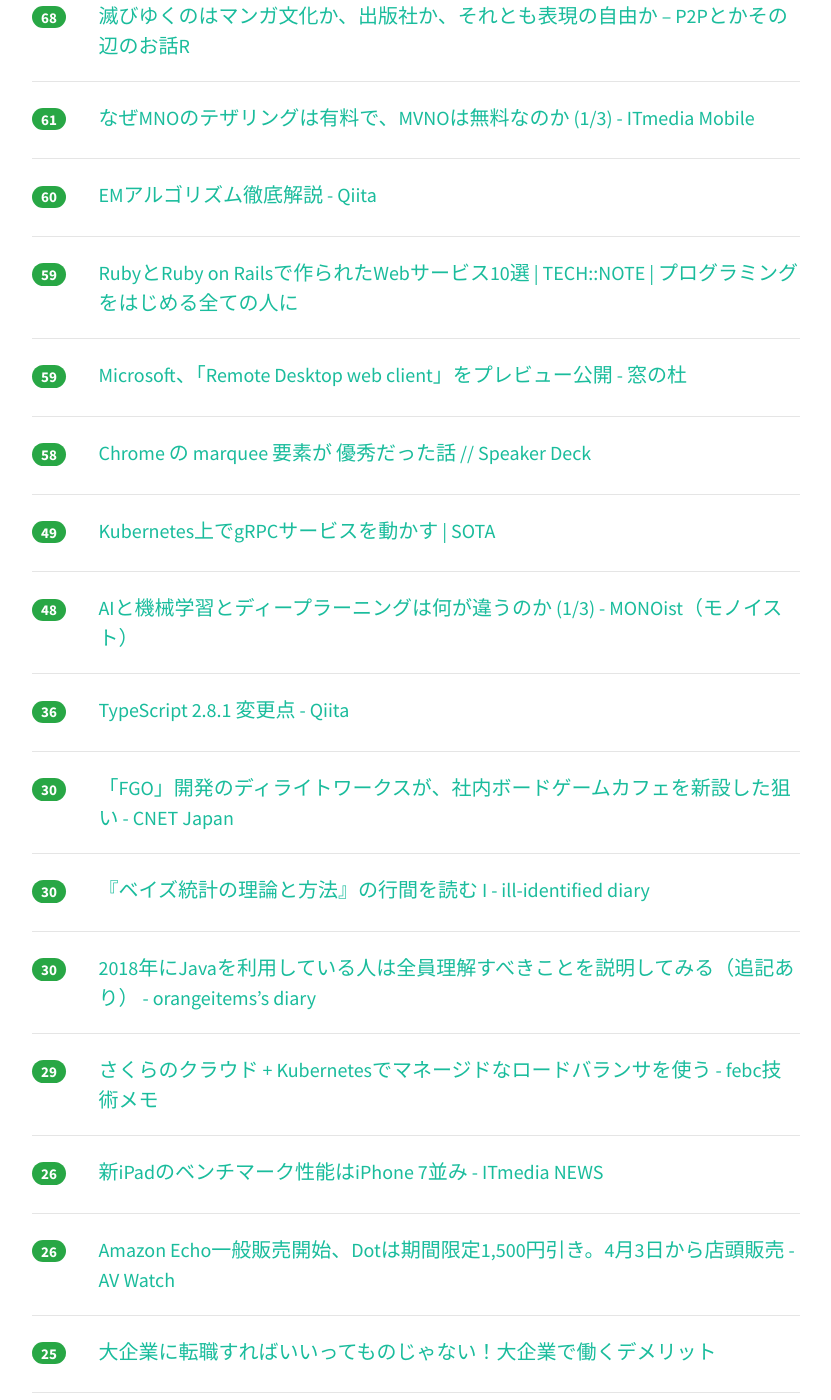
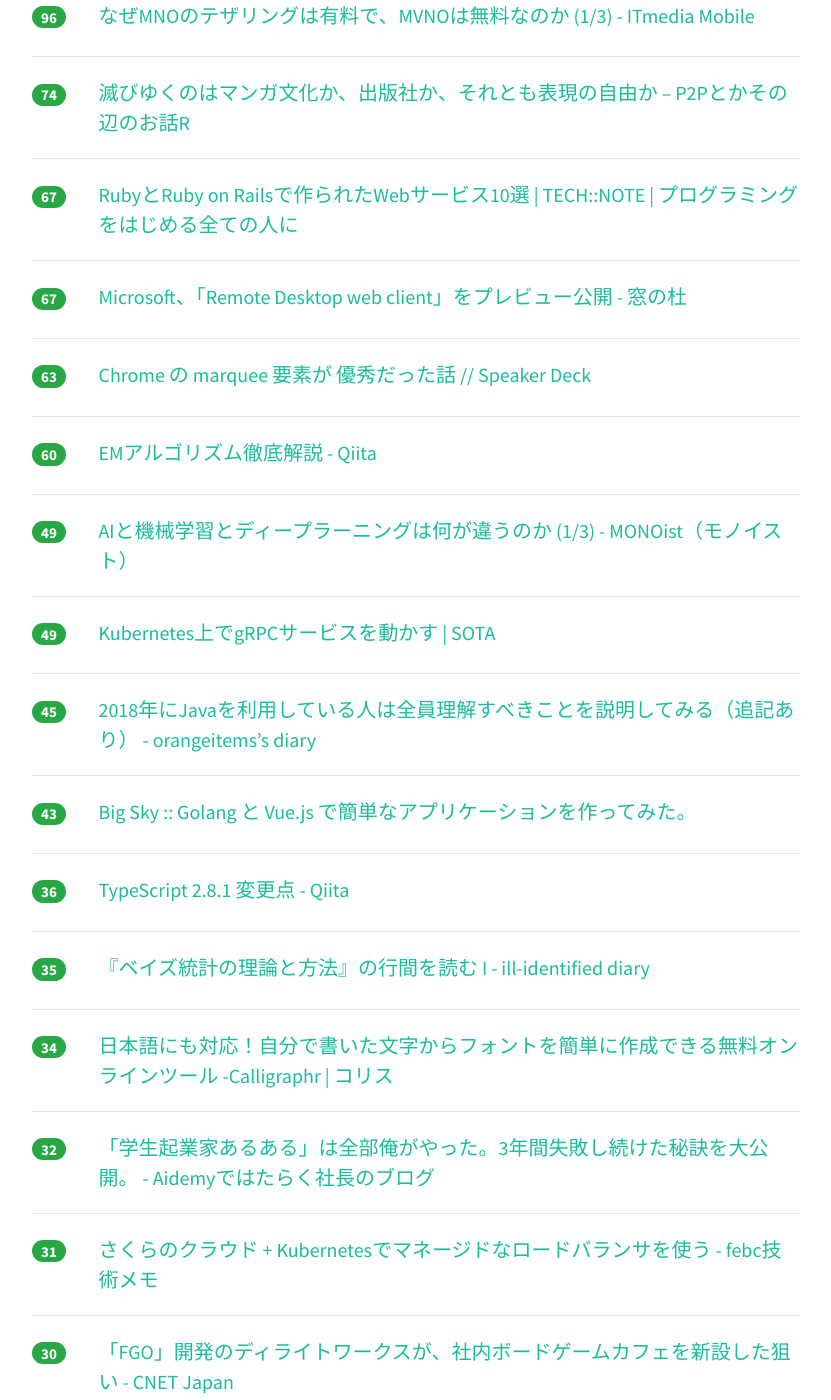
Before and after one commit to yatta47/hatena-matome-site, a Jekyll site: the page built from _posts/2018-03-30-hatena.md, in a window 1280 px wide and 1400 px high, scrolled down 676 px. Shown: the whole window, without its empty margins (224-1055 px from the left). Built offline with Jekyll 4.4.1, drawn with Linux system fonts in a browser that asks for light colours; nearby versions of some CDN libraries; some of the changed text lies outside the part shown.

Commit message:
Updated 2018-03-30

```diff
--- a/_posts/2018-03-30-hatena.md
+++ b/_posts/2018-03-30-hatena.md
@@ -1,34 +1,49 @@
 ---
 layout: post
 title:  "2018-03-30 はてぶIT"
-date:   2018-03-30 12:02:23
+date:   2018-03-30 13:02:14
 tags: [it-hotentry]
 ---
-32 件のデータあり
+35 件のデータあり
 
 <hr><div class="row">
-<div class="col-1"><span class="badge badge-pill badge-success h2">104</span></div>
+<div class="col-1"><span class="badge badge-pill badge-success h2">133</span></div>
 <div class="col-11"><a href='https://togetter.com/li/1213281' target='_blank'>死亡説・誘拐説・SCP説…考察が捗る西荻窪在住のバーチャルYouTuber『鳩羽つぐ』は「動画を投稿してる体の動画作品」なのでは - Togetter</a></div>
 </div>
 <hr>
 <div class="row">
-<div class="col-1"><span class="badge badge-pill badge-success h2">76</span></div>
+<div class="col-1"><span class="badge badge-pill badge-success h2">100</span></div>
+<div class="col-11"><a href='https://itjinzai-lab.jp/article/detail/1004' target='_blank'>「僕らにオーガニックなコミュ力はいらない」―エンジニアによるエンジニア採用の世界観―セゾン情報システムズ　小野和俊さん (1/5)：IT人材ラボ</a></div>
+</div>
+<hr>
+<div class="row">
+<div class="col-1"><span class="badge badge-pill badge-success h2">97</span></div>
 <div class="col-11"><a href='https://qiita.com/neon-izm/items/132f034821e0daf5a2e3' target='_blank'>Unityでアイテムの課金処理よろしく、と言われた人向け事前知識 - Qiita</a></div>
 </div>
 <hr>
 <div class="row">
-<div class="col-1"><span class="badge badge-pill badge-success h2">71</span></div>
-<div class="col-11"><a href='https://itjinzai-lab.jp/article/detail/1004' target='_blank'>「僕らにオーガニックなコミュ力はいらない」―エンジニアによるエンジニア採用の世界観―セゾン情報システムズ　小野和俊さん (1/5)：IT人材ラボ</a></div>
+<div class="col-1"><span class="badge badge-pill badge-success h2">96</span></div>
+<div class="col-11"><a href='http://www.itmedia.co.jp/mobile/articles/1803/30/news054.html' target='_blank'>なぜMNOのテザリングは有料で、MVNOは無料なのか (1/3) - ITmedia Mobile</a></div>
 </div>
 <hr>
 <div class="row">
-<div class="col-1"><span class="badge badge-pill badge-success h2">68</span></div>
+<div class="col-1"><span class="badge badge-pill badge-success h2">74</span></div>
 <div class="col-11"><a href='http://p2ptk.org/copyright/819' target='_blank'>滅びゆくのはマンガ文化か、出版社か、それとも表現の自由か – P2Pとかその辺のお話R</a></div>
 </div>
 <hr>
 <div class="row">
-<div class="col-1"><span class="badge badge-pill badge-success h2">61</span></div>
-<div class="col-11"><a href='http://www.itmedia.co.jp/mobile/articles/1803/30/news054.html' target='_blank'>なぜMNOのテザリングは有料で、MVNOは無料なのか (1/3) - ITmedia Mobile</a></div>
+<div class="col-1"><span class="badge badge-pill badge-success h2">67</span></div>
+<div class="col-11"><a href='https://tech-camp.in/note/technology/40581/' target='_blank'>RubyとRuby on Railsで作られたWebサービス10選 | TECH::NOTE | プログラミングをはじめる全ての人に</a></div>
+</div>
+<hr>
+<div class="row">
+<div class="col-1"><span class="badge badge-pill badge-success h2">67</span></div>
+<div class="col-11"><a href='https://forest.watch.impress.co.jp/docs/news/1114252.html' target='_blank'>Microsoft、「Remote Desktop web client」をプレビュー公開 - 窓の杜</a></div>
+</div>
+<hr>
+<div class="row">
+<div class="col-1"><span class="badge badge-pill badge-success h2">63</span></div>
+<div class="col-11"><a href='https://speakerdeck.com/tsuyoshiwada/chrome-false-marquee-yao-su-ga-you-xiu-datutahua' target='_blank'>Chrome の marquee 要素が 優秀だった話 // Speaker Deck</a></div>
 </div>
 <hr>
 <div class="row">
@@ -37,18 +52,8 @@ tags: [it-hotentry]
 </div>
 <hr>
 <div class="row">
-<div class="col-1"><span class="badge badge-pill badge-success h2">59</span></div>
-<div class="col-11"><a href='https://tech-camp.in/note/technology/40581/' target='_blank'>RubyとRuby on Railsで作られたWebサービス10選 | TECH::NOTE | プログラミングをはじめる全ての人に</a></div>
-</div>
-<hr>
-<div class="row">
-<div class="col-1"><span class="badge badge-pill badge-success h2">59</span></div>
-<div class="col-11"><a href='https://forest.watch.impress.co.jp/docs/news/1114252.html' target='_blank'>Microsoft、「Remote Desktop web client」をプレビュー公開 - 窓の杜</a></div>
-</div>
-<hr>
-<div class="row">
-<div class="col-1"><span class="badge badge-pill badge-success h2">58</span></div>
-<div class="col-11"><a href='https://speakerdeck.com/tsuyoshiwada/chrome-false-marquee-yao-su-ga-you-xiu-datutahua' target='_blank'>Chrome の marquee 要素が 優秀だった話 // Speaker Deck</a></div>
+<div class="col-1"><span class="badge badge-pill badge-success h2">49</span></div>
+<div class="col-11"><a href='http://monoist.atmarkit.co.jp/mn/articles/1803/29/news011.html' target='_blank'>AIと機械学習とディープラーニングは何が違うのか (1/3) - MONOist（モノイスト）</a></div>
 </div>
 <hr>
 <div class="row">
@@ -57,8 +62,13 @@ tags: [it-hotentry]
 </div>
 <hr>
 <div class="row">
-<div class="col-1"><span class="badge badge-pill badge-success h2">48</span></div>
-<div class="col-11"><a href='http://monoist.atmarkit.co.jp/mn/articles/1803/29/news011.html' target='_blank'>AIと機械学習とディープラーニングは何が違うのか (1/3) - MONOist（モノイスト）</a></div>
+<div class="col-1"><span class="badge badge-pill badge-success h2">45</span></div>
+<div class="col-11"><a href='http://www.orangeitems.com/entry/2018/02/08/152022' target='_blank'>2018年にJavaを利用している人は全員理解すべきことを説明してみる（追記あり） - orangeitems’s diary</a></div>
+</div>
+<hr>
+<div class="row">
+<div class="col-1"><span class="badge badge-pill badge-success h2">43</span></div>
+<div class="col-11"><a href='https://mattn.kaoriya.net/software/lang/go/20180330093346.htm' target='_blank'>Big Sky :: Golang と Vue.js で簡単なアプリケーションを作ってみた。</a></div>
 </div>
 <hr>
 <div class="row">
@@ -67,23 +77,38 @@ tags: [it-hotentry]
 </div>
 <hr>
 <div class="row">
+<div class="col-1"><span class="badge badge-pill badge-success h2">35</span></div>
+<div class="col-11"><a href='http://ill-identified.hatenablog.com/entry/2018/03/30/015132' target='_blank'>『ベイズ統計の理論と方法』の行間を読む I - ill-identified diary</a></div>
+</div>
+<hr>
+<div class="row">
+<div class="col-1"><span class="badge badge-pill badge-success h2">34</span></div>
+<div class="col-11"><a href='https://coliss.com/articles/build-websites/operation/work/create-my-own-fonts-calligraphr.html' target='_blank'>日本語にも対応！自分で書いた文字からフォントを簡単に作成できる無料オンラインツール -Calligraphr | コリス</a></div>
+</div>
+<hr>
+<div class="row">
+<div class="col-1"><span class="badge badge-pill badge-success h2">32</span></div>
+<div class="col-11"><a href='http://tarisaa.hatenablog.com/entry/2018/03/30/025622' target='_blank'>「学生起業家あるある」は全部俺がやった。3年間失敗し続けた秘訣を大公開。 - Aidemyではたらく社長のブログ</a></div>
+</div>
+<hr>
+<div class="row">
+<div class="col-1"><span class="badge badge-pill badge-success h2">31</span></div>
+<div class="col-11"><a href='http://febc-yamamoto.hatenablog.jp/entry/2018/03/29/180014' target='_blank'>さくらのクラウド + Kubernetesでマネージドなロードバランサを使う - febc技術メモ</a></div>
+</div>
+<hr>
+<div class="row">
 <div class="col-1"><span class="badge badge-pill badge-success h2">30</span></div>
 <div class="col-11"><a href='https://japan.cnet.com/article/35116886/' target='_blank'>「FGO」開発のディライトワークスが、社内ボードゲームカフェを新設した狙い - CNET Japan</a></div>
 </div>
 <hr>
 <div class="row">
-<div class="col-1"><span class="badge badge-pill badge-success h2">30</span></div>
-<div class="col-11"><a href='http://ill-identified.hatenablog.com/entry/2018/03/30/015132' target='_blank'>『ベイズ統計の理論と方法』の行間を読む I - ill-identified diary</a></div>
+<div class="col-1"><span class="badge badge-pill badge-success h2">29</span></div>
+<div class="col-11"><a href='https://av.watch.impress.co.jp/docs/news/1114282.html' target='_blank'>Amazon Echo一般販売開始、Dotは期間限定1,500円引き。4月3日から店頭販売 - AV Watch</a></div>
 </div>
 <hr>
 <div class="row">
-<div class="col-1"><span class="badge badge-pill badge-success h2">30</span></div>
-<div class="col-11"><a href='http://www.orangeitems.com/entry/2018/02/08/152022' target='_blank'>2018年にJavaを利用している人は全員理解すべきことを説明してみる（追記あり） - orangeitems’s diary</a></div>
-</div>
-<hr>
-<div class="row">
-<div class="col-1"><span class="badge badge-pill badge-success h2">29</span></div>
-<div class="col-11"><a href='http://febc-yamamoto.hatenablog.jp/entry/2018/03/29/180014' target='_blank'>さくらのクラウド + Kubernetesでマネージドなロードバランサを使う - febc技術メモ</a></div>
+<div class="col-1"><span class="badge badge-pill badge-success h2">28</span></div>
+<div class="col-11"><a href='https://anond.hatelabo.jp/20180329194608' target='_blank'>一番意味不明のコメント</a></div>
 </div>
 <hr>
 <div class="row">
@@ -92,8 +117,8 @@ tags: [it-hotentry]
 </div>
 <hr>
 <div class="row">
-<div class="col-1"><span class="badge badge-pill badge-success h2">26</span></div>
-<div class="col-11"><a href='https://av.watch.impress.co.jp/docs/news/1114282.html' target='_blank'>Amazon Echo一般販売開始、Dotは期間限定1,500円引き。4月3日から店頭販売 - AV Watch</a></div>
+<div class="col-1"><span class="badge badge-pill badge-success h2">25</span></div>
+<div class="col-11"><a href='https://www.gizmodo.jp/2018/03/ipad-2018-hands-on.html' target='_blank'>iPad（2018）ハンズオン：絵を描かないならこれでいい | ギズモード・ジャパン</a></div>
 </div>
 <hr>
 <div class="row">
@@ -102,18 +127,8 @@ tags: [it-hotentry]
 </div>
 <hr>
 <div class="row">
-<div class="col-1"><span class="badge badge-pill badge-success h2">25</span></div>
-<div class="col-11"><a href='https://mattn.kaoriya.net/software/lang/go/20180330093346.htm' target='_blank'>Big Sky :: Golang と Vue.js で簡単なアプリケーションを作ってみた。</a></div>
-</div>
-<hr>
-<div class="row">
-<div class="col-1"><span class="badge badge-pill badge-success h2">23</span></div>
-<div class="col-11"><a href='https://www.gizmodo.jp/2018/03/ipad-2018-hands-on.html' target='_blank'>iPad（2018）ハンズオン：絵を描かないならこれでいい | ギズモード・ジャパン</a></div>
-</div>
-<hr>
-<div class="row">
-<div class="col-1"><span class="badge badge-pill badge-success h2">23</span></div>
-<div class="col-11"><a href='https://anond.hatelabo.jp/20180329194608' target='_blank'>一番意味不明のコメント</a></div>
+<div class="col-1"><span class="badge badge-pill badge-success h2">24</span></div>
+<div class="col-11"><a href='http://blog.hatenablog.com/entry/gmo_bloginterview' target='_blank'>ブログ名ってどうやって決めたの？ 人気ブロガー、らくからちゃ＆かあいがもんの場合 - 週刊はてなブログ</a></div>
 </div>
 <hr>
 <div class="row">
@@ -123,7 +138,7 @@ tags: [it-hotentry]
 <hr>
 <div class="row">
 <div class="col-1"><span class="badge badge-pill badge-success h2">23</span></div>
-<div class="col-11"><a href='http://tarisaa.hatenablog.com/entry/2018/03/30/025622' target='_blank'>「学生起業家あるある」は全部俺がやった。3年間失敗し続けた秘訣を大公開。 - Aidemyではたらく社長のブログ</a></div>
+<div class="col-11"><a href='https://speakerdeck.com/brn/reacttorxdefu-zhai-zuo-tuta' target='_blank'>ReactとRxで負債作った // Speaker Deck</a></div>
 </div>
 <hr>
 <div class="row">
@@ -132,23 +147,23 @@ tags: [it-hotentry]
 </div>
 <hr>
 <div class="row">
-<div class="col-1"><span class="badge badge-pill badge-success h2">20</span></div>
+<div class="col-1"><span class="badge badge-pill badge-success h2">21</span></div>
 <div class="col-11"><a href='https://japan.cnet.com/article/35116917/' target='_blank'>AbemaTV、GoogleのDaydreamに対応--VR空間内の大画面で動画視聴が可能 - CNET Japan</a></div>
 </div>
 <hr>
 <div class="row">
+<div class="col-1"><span class="badge badge-pill badge-success h2">21</span></div>
+<div class="col-11"><a href='https://codeiq.jp/magazine/2018/03/58261/' target='_blank'>【及川卓也×Datachain】ブロックチェーンでデータ流通に革新を―Fintech以外の応用分野とは｜CodeIQ MAGAZINE</a></div>
+</div>
+<hr>
+<div class="row">
 <div class="col-1"><span class="badge badge-pill badge-success h2">20</span></div>
-<div class="col-11"><a href='https://coliss.com/articles/build-websites/operation/work/create-my-own-fonts-calligraphr.html' target='_blank'>日本語にも対応！自分で書いた文字からフォントを簡単に作成できる無料オンラインツール -Calligraphr | コリス</a></div>
+<div class="col-11"><a href='https://www.sankeibiz.jp/business/news/180330/bsj1803300500002-n1.htm' target='_blank'>楽天携帯、大手３社の３割安　月額４０００円検討　最短３年後に黒字化目指す (1/2ページ) - SankeiBiz（サンケイビズ）</a></div>
 </div>
 <hr>
 <div class="row">
 <div class="col-1"><span class="badge badge-pill badge-success h2">18</span></div>
-<div class="col-11"><a href='https://www.sankeibiz.jp/business/news/180330/bsj1803300500002-n1.htm' target='_blank'>楽天携帯、大手３社の３割安　月額４０００円検討　最短３年後に黒字化目指す (1/2ページ) - SankeiBiz（サンケイビズ）</a></div>
-</div>
-<hr>
-<div class="row">
-<div class="col-1"><span class="badge badge-pill badge-success h2">17</span></div>
-<div class="col-11"><a href='https://speakerdeck.com/brn/reacttorxdefu-zhai-zuo-tuta' target='_blank'>ReactとRxで負債作った // Speaker Deck</a></div>
+<div class="col-11"><a href='http://blog.hiroppy.me/entry/2018/03/30/100008' target='_blank'>Node.jsの使用調査をしてみた - 技術探し</a></div>
 </div>
 <hr>
 <div class="row">
```
